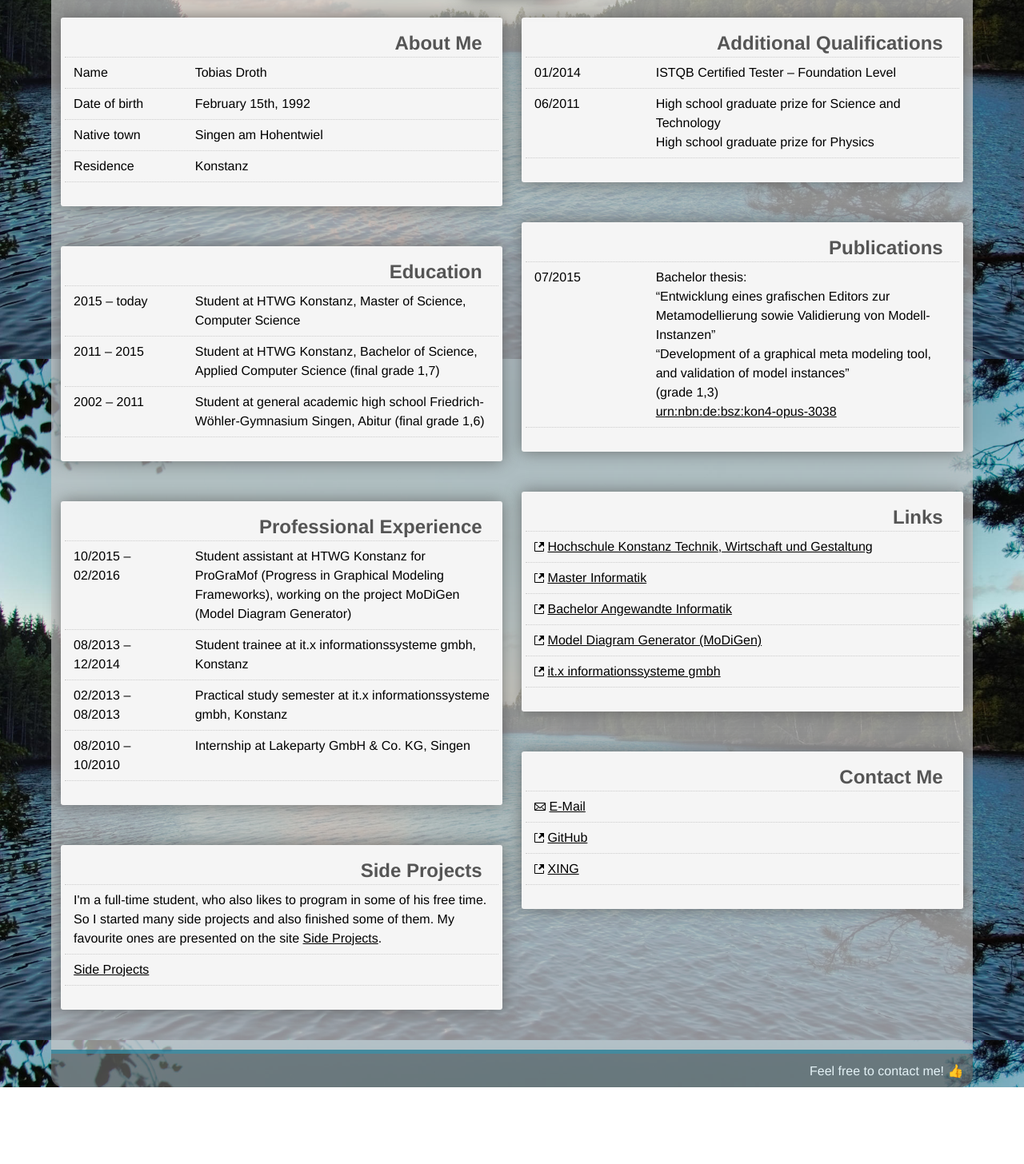
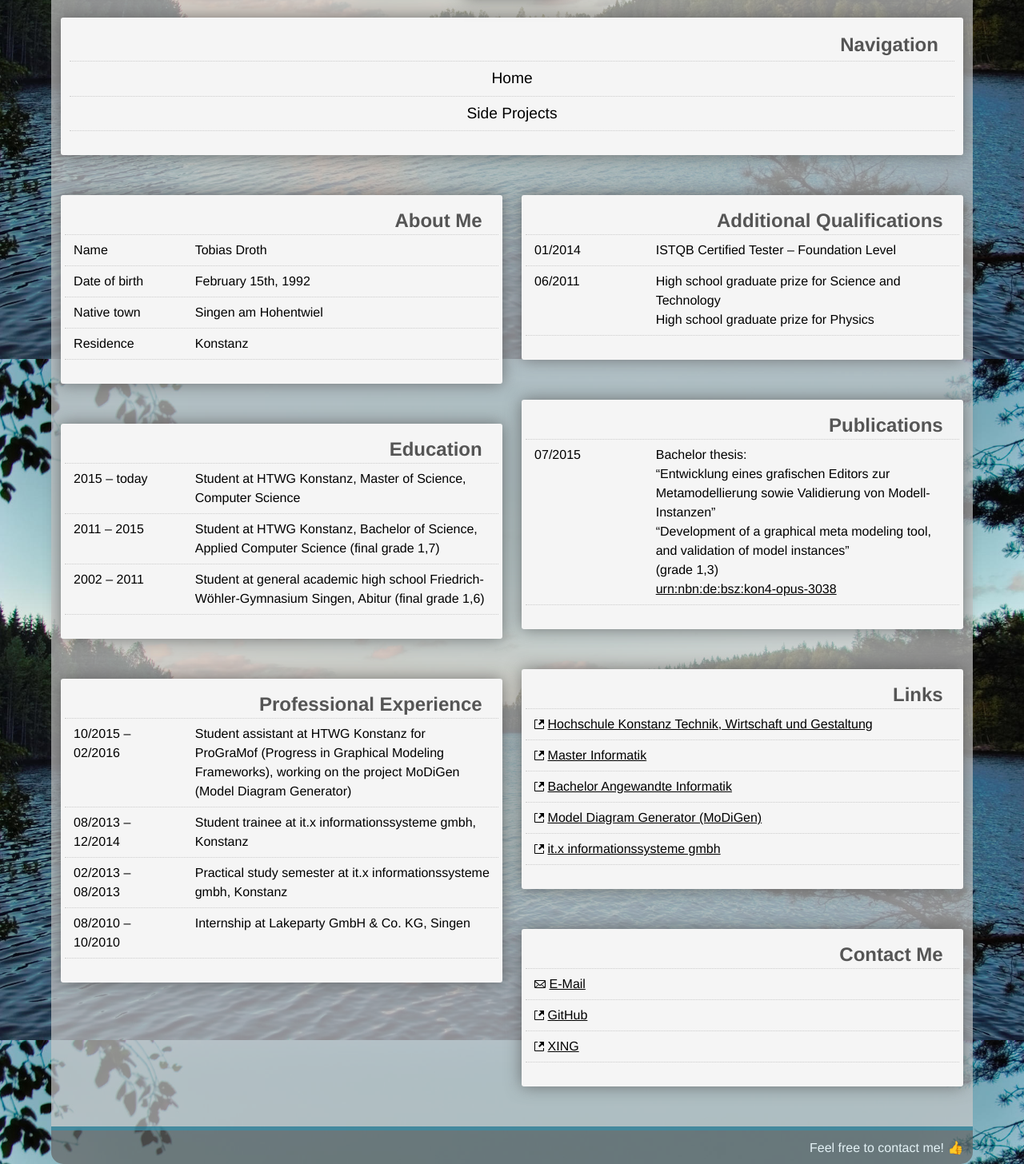
Before and after one commit to chknetsc/droth.net, a plain HTML site: page index.html in a window 1280 px wide. Shown: the part 403-1859 px from the top of the page at 80% size. Before the commit the page ends 1763 px from the top, so only its background shows below. Drawn offline with Linux system fonts and the light colour scheme.

Commit message:
Added navigation.

```diff
--- a/css/style.css
+++ b/css/style.css
@@ -94,6 +94,13 @@ h3 {
     padding: 0;
 }
 
+.content-full {
+    width: 100%;
+    float: left;
+    margin: 0;
+    padding: 0;
+}
+
 .box {
     width: 94%;
     margin-left: 2%;
@@ -104,6 +111,21 @@ h3 {
     box-shadow: 0 0 20px 0 rgba(80, 80, 80, .7);
     border-radius: 3px;
     line-height: 150%;
+}
+
+.nav {
+    width: 96%;
+    margin-left: 1%;
+    padding: 20px 1% 30px;
+    list-style-type: none;
+    text-align: center;
+    font-size: 1.2rem;
+}
+
+.nav a {
+    display: block;
+    width: 100%;
+    height: 100%;
 }
 
 .box-list {
@@ -201,6 +223,10 @@ a {
     text-decoration: underline;
 }
 
+.nav a {
+    text-decoration: none;
+}
+
 @media (max-width: 820px) {
 
     .page {
--- a/index.html
+++ b/index.html
@@ -32,6 +32,16 @@
     <div class="profile"></div>
 
     <div class="content clearfix">
+
+        <div class="content-full">
+            <div class="box nav">
+                <h3>Navigation</h3>
+                <ul class="box-list">
+                    <li class="clearfix box-list-item"><a href="index.html">Home</a></li>
+                    <li class="clearfix box-list-item"><a href="projects.html">Side Projects</a></li>
+                </ul>
+            </div>
+        </div>
 
         <div class="content-left">
 
@@ -111,20 +121,6 @@
                 </ul>
             </div>
             <!-- /Professional Experience -->
-
-            <!-- Side Projects -->
-            <div class="box">
-                <h3>Side Projects</h3>
-                <ul class="box-list">
-                    <li class="clearfix box-list-item">
-                        <div class="box-full">I'm a full-time student, who also likes to program in some of his free time. So I started many side projects and also finished some of them. My favourite ones are presented on the site <a href="projects.html">Side Projects</a>.</div>
-                    </li>
-                    <li class="clearfix box-list-item">
-                        <div class="box-full"><a href="projects.html">Side Projects</a></div>
-                    </li>
-                </ul>
-            </div>
-            <!-- /Side Projects -->
 
         </div>
 
```
Also changed, not shown: projects.html (+10 -0 lines).
